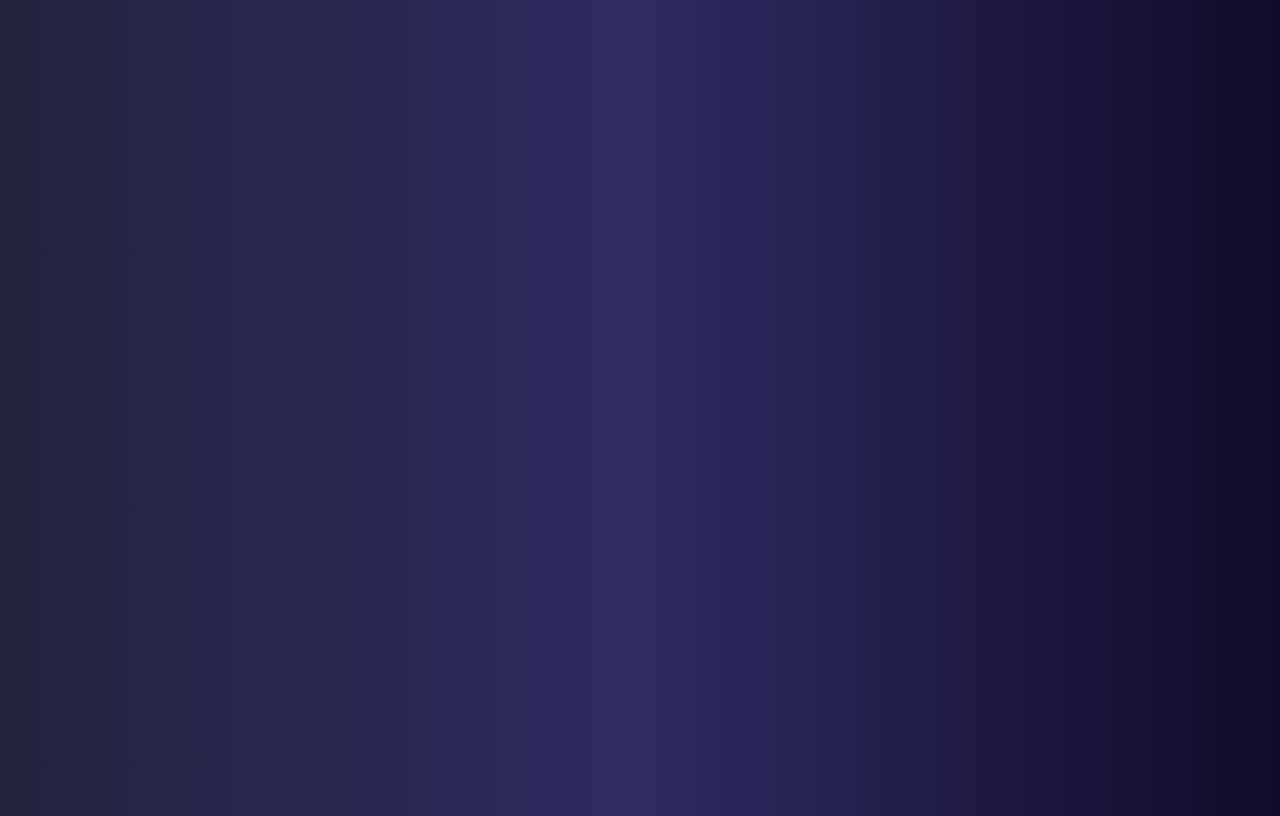
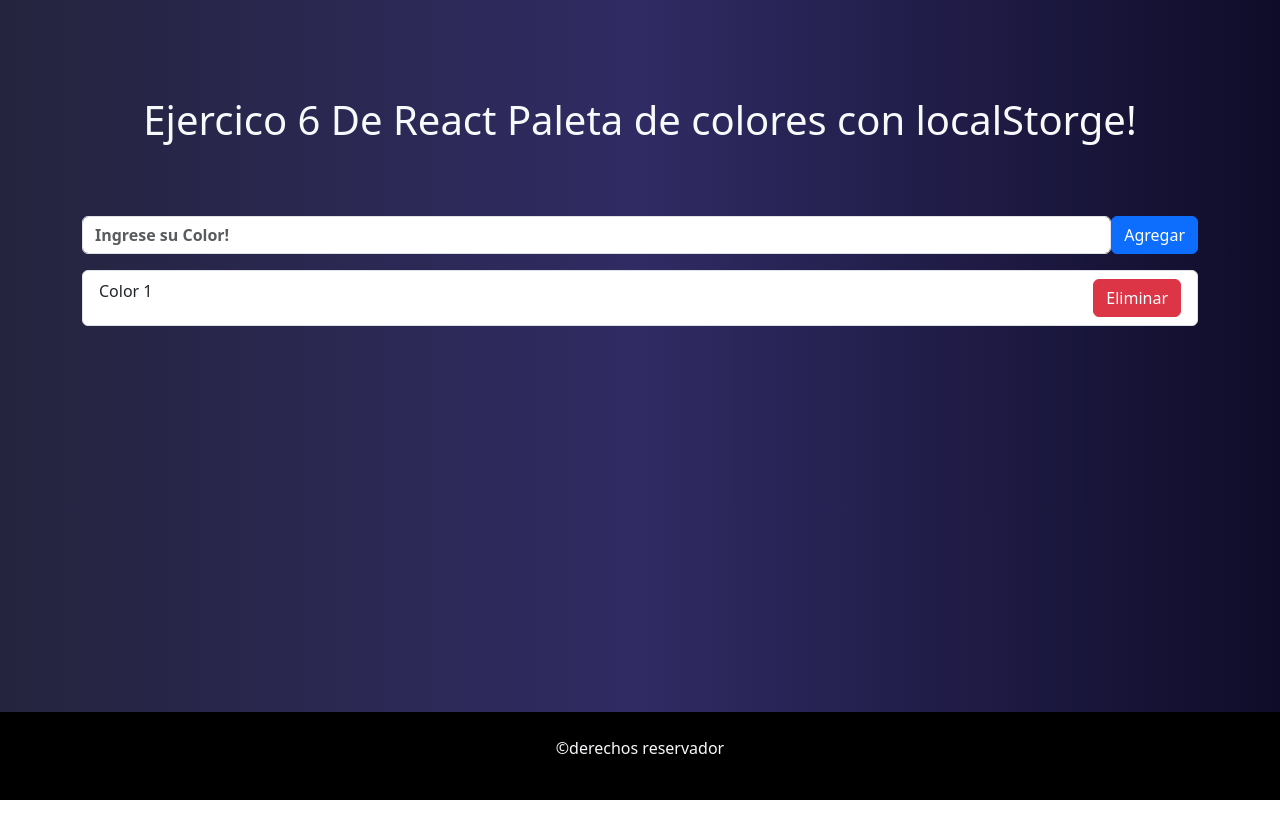
Before and after one commit to MaxiGomez94/Ejercicio6_React, a React (Vite) app: page / in a window 1280 px wide. Built offline with nearby package versions, Linux system fonts and the light colour scheme.

Commit message:
agregamos logica al input

```diff
--- a/package.json
+++ b/package.json
@@ -13,7 +13,8 @@
     "bootstrap": "^5.3.2",
     "react": "^18.2.0",
     "react-bootstrap": "^2.10.0",
-    "react-dom": "^18.2.0"
+    "react-dom": "^18.2.0",
+    "sweetalert2": "^11.10.4"
   },
   "devDependencies": {
     "@types/react": "^18.2.43",
--- a/src/App.css
+++ b/src/App.css
@@ -9,6 +9,6 @@
   display: flex;
   flex-direction: column;
 }
-Container{
+main{
   flex-grow: 1;
 }
--- a/src/App.jsx
+++ b/src/App.jsx
@@ -1,5 +1,8 @@
 
+import { Container } from 'react-bootstrap'
 import './App.css'
+import Formulario from './components/Formulario'
+import Footer from './components/Footer'
 
 
  const App=()=> {
@@ -7,7 +10,13 @@
 
   return (
     <>
-
+    <main>
+    <Container>
+      <h1 className=' text-center text-light mt-5 py-5'> Ejercico 6 De React Paleta de colores con localStorge!</h1>
+    <Formulario></Formulario>
+    </Container>
+    </main>
+    <Footer></Footer>
     </>
   )
 }
--- /dev/null
+++ b/src/components/Footer.jsx
@@ -0,0 +1,14 @@
+import 'bootstrap/dist/css/bootstrap.css';
+
+const Footer = () => {
+    return (
+        <div className='py-4 text-center text-light bg-black'>
+            <p>
+
+            &copy;derechos reservador
+            </p>
+        </div>
+    );
+};
+
+export default Footer;
--- /dev/null
+++ b/src/components/Formulario.jsx
@@ -0,0 +1,39 @@
+import "bootstrap/dist/css/bootstrap.css";
+import { Button } from "react-bootstrap";
+import Form from "react-bootstrap/Form";
+import ListaColores from "./ListaColores";
+import { useState } from "react";
+
+const Formulario = () => {
+
+const [inputColor,setInputColor]=useState('');
+const [arrayColores,setArrayColores]=useState([]);
+
+
+  return (
+    <section>
+      <Form>
+        <Form.Group
+          className="mb-3 mt-4 d-flex"
+          controlId="exampleForm.ControlInput1"
+        >
+          <Form.Control
+            type="text"
+            className="fw-bold"
+            placeholder="Ingrese su Color!"
+            pattern="^.{5,30}$"
+            title="Ingrese un minimo de 5 caracteres y un maximo de 30"
+            onChange={(e)=> setInputColor(e.target.value)}
+            value={inputColor}
+
+          />
+          <Button type="submit">Agregar</Button>
+        </Form.Group>
+      </Form>
+
+      <ListaColores></ListaColores>
+    </section>
+  );
+};
+
+export default Formulario;
--- /dev/null
+++ b/src/components/ItemColores.jsx
@@ -0,0 +1,10 @@
+import { Button, ListGroup } from "react-bootstrap";
+
+const ItemColores = () => {
+    return (
+             <ListGroup.Item className="d-flex justify-content-between "> Color 1 <Button variant="danger">Eliminar</Button></ListGroup.Item>
+
+    );
+};
+
+export default ItemColores;
--- /dev/null
+++ b/src/components/ListaColores.jsx
@@ -0,0 +1,13 @@
+
+import ListGroup from 'react-bootstrap/ListGroup';
+import ItemColores from './ItemColores';
+
+const ListaColores=()=> {
+  return (
+    <ListGroup>
+        <ItemColores></ItemColores>
+    </ListGroup>
+  );
+}
+
+export default ListaColores;
```
Also changed, not shown: 1 other file (tests, documents, lock files or other folders).
